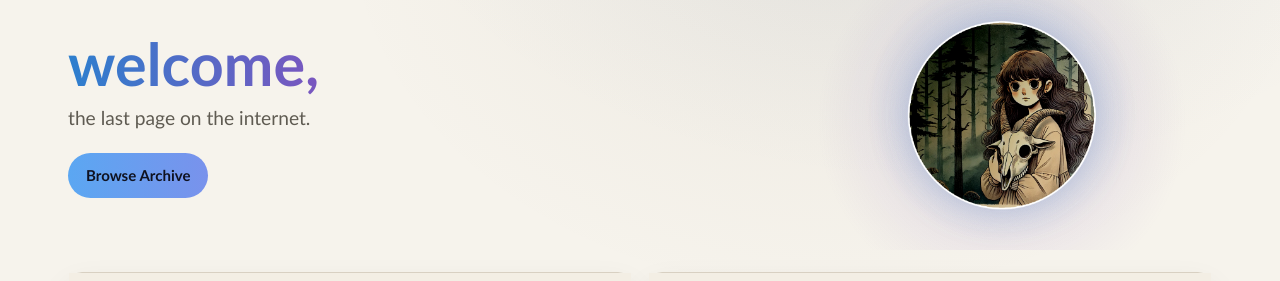
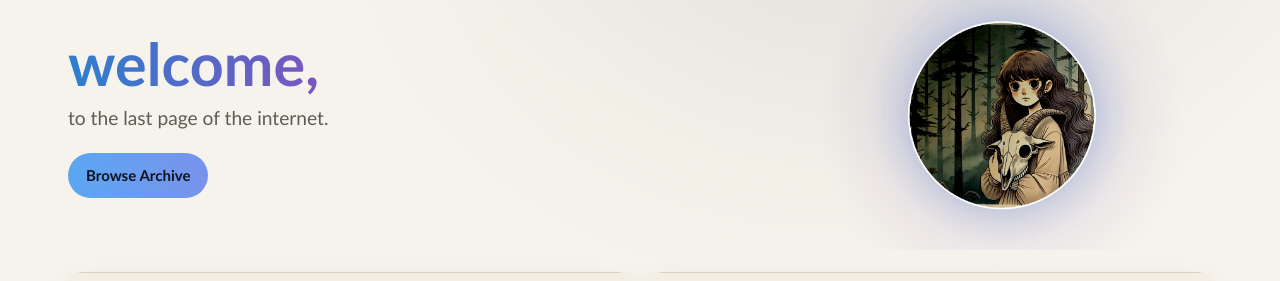
Before and after one commit to Souliolii/soulioli.com, a Jekyll site: the page built from index.html, in a window 1280 px wide. Shown: the part 120-401 px from the top of the page. Built offline with Jekyll 4.4.1, drawn with Linux system fonts in a browser that asks for light colours.

Commit message:
Update hero section text for clarity and consistency

```diff
--- a/index.html
+++ b/index.html
@@ -7,7 +7,7 @@ title: Home
   <div class="hero-split">
     <div>
       <h1><span class="brand-gradient">welcome,</span></h1>
-      <p>the last page on the internet.</p>
+      <p>to the last page of the internet.</p>
       <div class="hero-actions">
         <a class="btn btn-primary" href="/archive">Browse Archive</a>
       </div>
```
